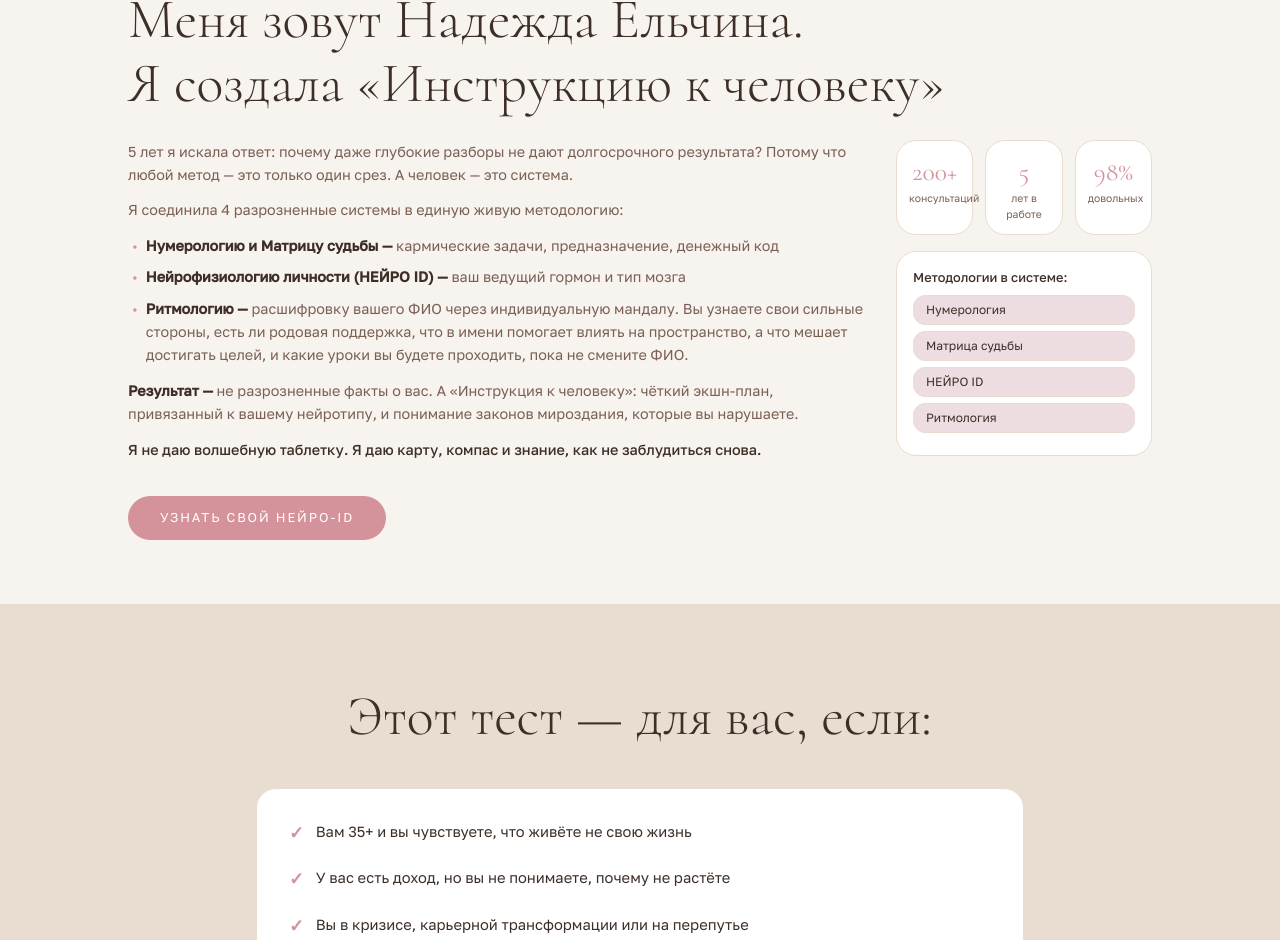
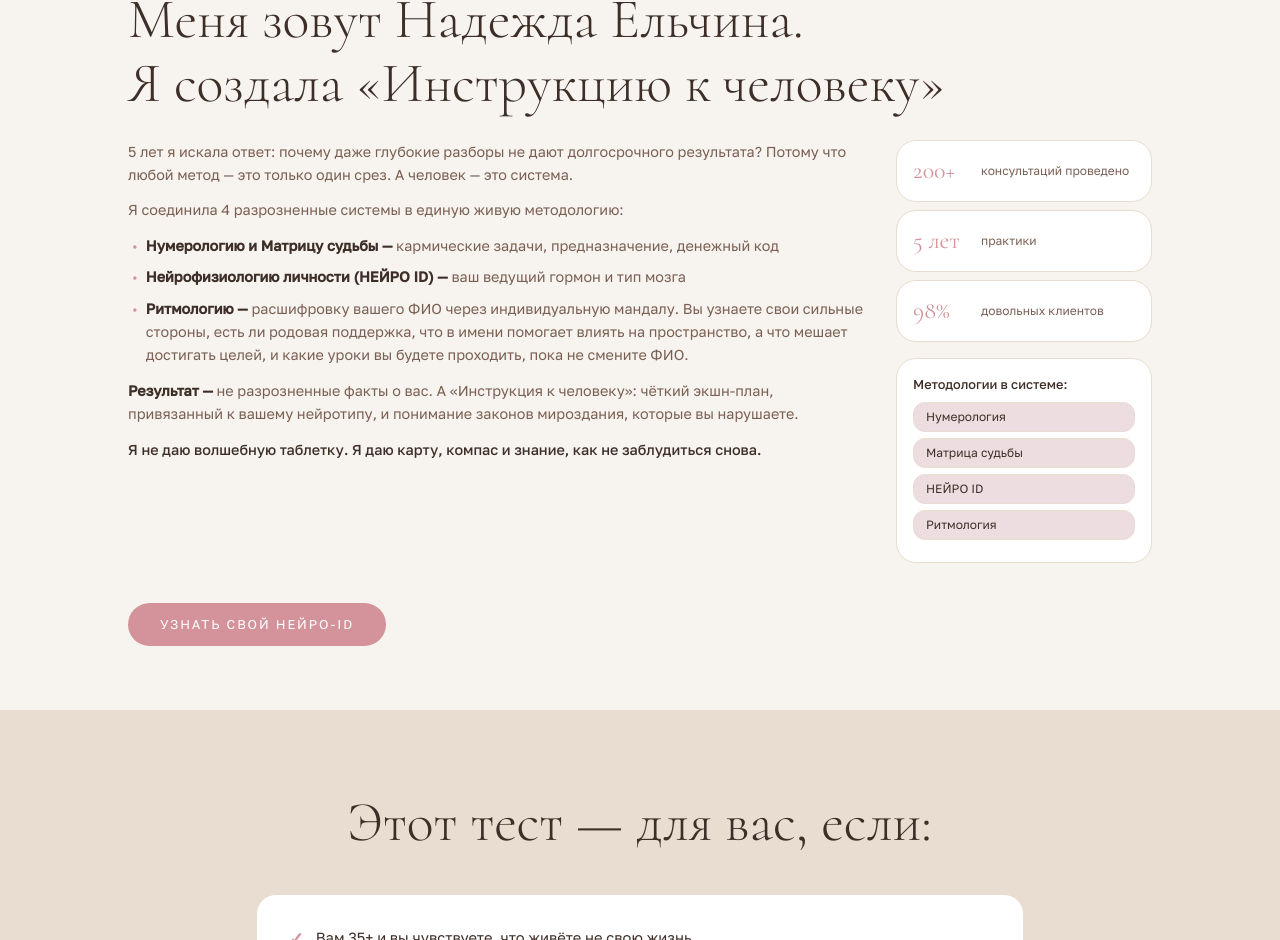
Before and after one commit to pr-poehali-dev/metaphysical-numerology-landing, a React (Vite) app: page / in a window 1280 px wide. Shown: the part 1409-2349 px from the top of the page. Built offline with nearby package versions, Linux system fonts and the light colour scheme.

Commit message:
fix: выровнять текст в блоке "О мастере"

```diff
--- a/src/pages/Index.tsx
+++ b/src/pages/Index.tsx
@@ -333,15 +333,15 @@ const Index = () => {
 
           {/* Таблички — float справа на десктопе */}
           <div className="md:float-right md:ml-8 md:mb-4 mb-6 flex flex-col gap-4 md:w-64">
-            <div className="grid grid-cols-3 gap-3">
+            <div className="flex flex-col gap-2">
               {[
-                { num: "200+", label: "консультаций" },
-                { num: "5", label: "лет в работе" },
-                { num: "98%", label: "довольных" },
+                { num: "200+", label: "консультаций проведено" },
+                { num: "5 лет", label: "практики" },
+                { num: "98%", label: "довольных клиентов" },
               ].map((s, i) => (
-                <div key={i} className="card-soft p-3 text-center">
-                  <p className="font-cormorant" style={{ color: "var(--blush)", fontSize: "1.6rem" }}>{s.num}</p>
-                  <p className="font-golos" style={{ color: "var(--warm-mid)", fontSize: "0.65rem" }}>{s.label}</p>
+                <div key={i} className="card-soft px-4 py-3 flex items-center gap-3">
+                  <p className="font-cormorant flex-shrink-0" style={{ color: "var(--blush)", fontSize: "1.5rem", minWidth: "3.5rem" }}>{s.num}</p>
+                  <p className="font-golos" style={{ color: "var(--warm-mid)", fontSize: "0.75rem" }}>{s.label}</p>
                 </div>
               ))}
             </div>
```
